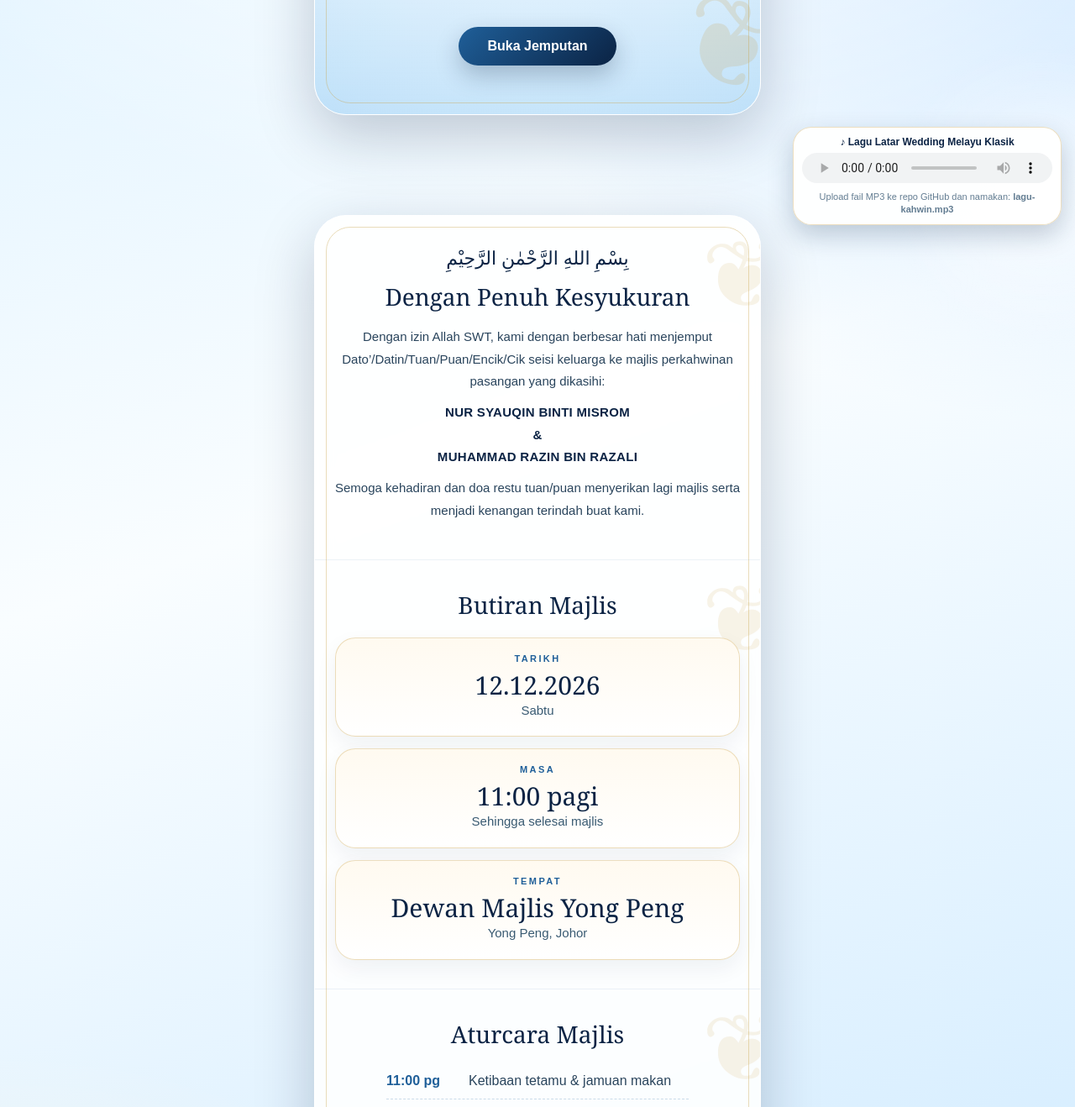
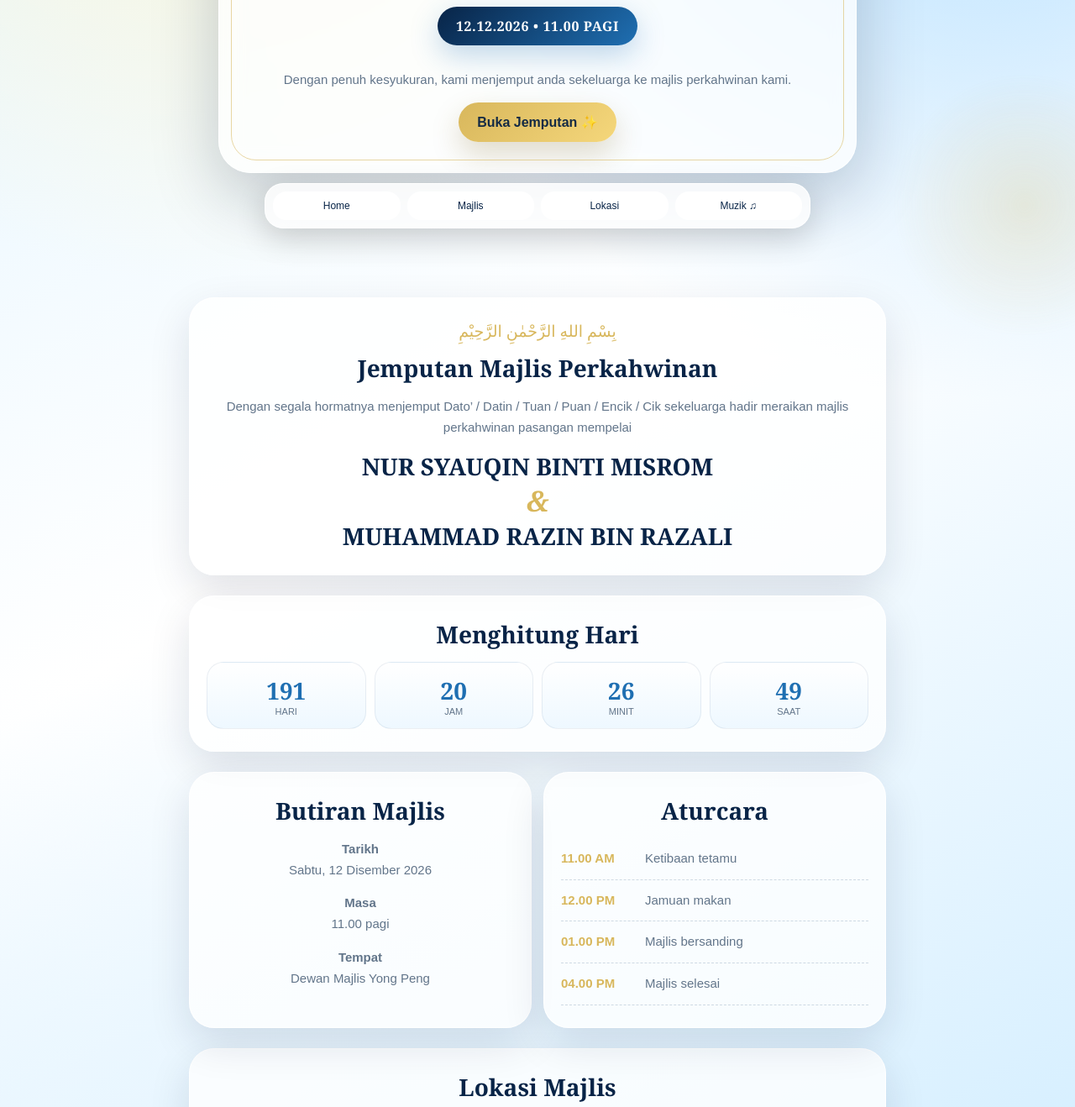
Before and after one commit to RZRA612/jemputan-kawin, a plain HTML site: page index.html in a window 1280 px wide. Shown: the part 516-1834 px from the top of the page at 84% size. Drawn offline with Linux system fonts and the light colour scheme.

Commit message:
Add files via upload

```diff
--- a/index.html
+++ b/index.html
@@ -4,226 +4,206 @@
   <meta charset="UTF-8" />
   <meta name="viewport" content="width=device-width, initial-scale=1.0" />
   <title>Raikan Cinta Syauqin & Razin</title>
-  <meta name="description" content="Jemputan Majlis Perkahwinan NUR SYAUQIN BINTI MISROM & MUHAMMAD RAZIN BIN RAZALI" />
+  <meta name="description" content="Jemputan Majlis Perkahwinan Nur Syauqin Binti Misrom & Muhammad Razin Bin Razali" />
+  <meta property="og:title" content="Raikan Cinta Syauqin & Razin" />
+  <meta property="og:description" content="Majlis Perkahwinan pada 12 Disember 2026, 11.00 pagi di Dewan Majlis Yong Peng." />
+  <meta name="theme-color" content="#0b2344" />
   <style>
     :root{
-      --navy:#0b2344;
-      --blue:#1f5f99;
-      --sky:#b9ddf7;
-      --pale:#eef8ff;
-      --gold:#c8a24a;
-      --cream:#fffaf0;
-      --white:#ffffff;
-      --muted:#5f7487;
-      --shadow:0 24px 70px rgba(5,25,55,.22);
+      --navy:#082447; --navy2:#0d3b66; --blue:#1f6fb2; --soft:#eaf7ff;
+      --gold:#d8b75c; --gold2:#fff0b8; --cream:#fffaf0; --white:#fff;
+      --muted:#62758a; --shadow:0 28px 80px rgba(5,25,55,.22);
     }
     *{box-sizing:border-box}
     html{scroll-behavior:smooth}
     body{
-      margin:0;
-      font-family: Georgia, 'Times New Roman', serif;
-      color:var(--navy);
+      margin:0; color:var(--navy); overflow-x:hidden;
+      font-family: "Georgia", "Times New Roman", serif;
       background:
-        radial-gradient(circle at 50% -10%, rgba(255,255,255,.96) 0 14%, transparent 34%),
-        radial-gradient(circle at 100% 8%, rgba(207,231,255,.75) 0 8%, transparent 27%),
-        radial-gradient(circle at 0% 90%, rgba(255,247,224,.82) 0 9%, transparent 28%),
-        linear-gradient(160deg,#d7efff 0%,#f9fdff 38%,#d3ecff 75%,#a8cfed 100%);
-      overflow-x:hidden;
+        radial-gradient(circle at 20% 8%, rgba(255,246,208,.85), transparent 28%),
+        radial-gradient(circle at 92% 12%, rgba(180,223,255,.9), transparent 30%),
+        radial-gradient(circle at 10% 92%, rgba(230,245,255,.95), transparent 34%),
+        linear-gradient(150deg,#dff3ff 0%,#ffffff 45%,#c7e9ff 100%);
     }
     body:before, body:after{
-      content:'';
-      position:fixed;
-      width:380px;height:380px;
-      border-radius:50%;
-      pointer-events:none;
-      z-index:0;
-      filter:blur(4px);
-      opacity:.55;
-      background:radial-gradient(circle,rgba(255,255,255,.95),rgba(255,255,255,0) 68%);
+      content:""; position:fixed; inset:auto; width:360px; height:360px; border-radius:50%;
+      pointer-events:none; z-index:0; opacity:.38; filter:blur(2px);
+      background:radial-gradient(circle, rgba(216,183,92,.55), transparent 62%);
     }
-    body:before{top:-130px;left:-130px}
-    body:after{right:-150px;bottom:-140px}
-    .shell{max-width:560px;margin:0 auto;min-height:100vh;position:relative;z-index:1;padding:16px 14px 42px}
-    .screen{min-height:92vh;display:flex;align-items:center;justify-content:center;position:relative}
-    .cover-card,.main-card{
-      width:100%;
-      background:rgba(255,255,255,.88);
-      border:1px solid rgba(255,255,255,.95);
-      border-radius:38px;
-      box-shadow:var(--shadow);
-      overflow:hidden;
-      position:relative;
-      backdrop-filter:blur(10px);
+    body:before{top:-130px;left:-120px} body:after{right:-120px;bottom:-140px}
+    .petal{position:fixed; top:-40px; font-size:20px; opacity:.45; z-index:1; animation:fall 12s linear infinite}
+    @keyframes fall{to{transform:translateY(110vh) rotate(360deg)}}
+    .wrap{position:relative; z-index:2; max-width:860px; margin:auto; padding:22px 15px 98px}
+    .cover{
+      min-height:100vh; display:flex; align-items:center; justify-content:center; text-align:center;
+      padding:32px 14px;
     }
-    .cover-card:before,.main-card:before{
-      content:'';position:absolute;inset:13px;border:1px solid rgba(200,162,74,.38);border-radius:29px;pointer-events:none;z-index:3;
+    .card{
+      width:min(100%,760px); border-radius:38px; padding:36px 22px;
+      background:rgba(255,255,255,.72); backdrop-filter: blur(14px);
+      box-shadow:var(--shadow); border:1px solid rgba(255,255,255,.86); position:relative; overflow:hidden;
     }
-    .cover{
-      padding:70px 26px 58px;text-align:center;position:relative;overflow:hidden;
-      background:
-        linear-gradient(rgba(255,255,255,.45),rgba(255,255,255,.12)),
-        radial-gradient(circle at top,#fff 0,#eff9ff 37%,#b5dcf8 100%);
+    .card:before{
+      content:""; position:absolute; inset:14px; border:1.5px solid rgba(216,183,92,.55);
+      border-radius:30px; pointer-events:none;
     }
-    .cover:before,.cover:after,.section:before{
-      content:'❦';position:absolute;color:rgba(200,162,74,.19);font-size:145px;line-height:1;z-index:0;
+    .orn{font-size:30px; letter-spacing:14px; color:var(--gold); margin-bottom:10px}
+    .eyebrow{letter-spacing:4px; text-transform:uppercase; font-size:12px; color:var(--blue); font-weight:bold}
+    h1{font-size:clamp(44px,10vw,86px); line-height:.9; margin:16px 0 8px; color:var(--navy)}
+    .amp{font-size:34px; color:var(--gold); margin:2px 0; font-style:italic}
+    h2{font-size:clamp(24px,6vw,42px); margin:0 0 8px}
+    .date-pill{
+      display:inline-block; margin:22px 0 14px; padding:12px 22px; border-radius:999px;
+      background:linear-gradient(135deg,var(--navy),var(--blue)); color:#fff; box-shadow:0 12px 34px rgba(31,111,178,.28);
+      letter-spacing:.6px; font-weight:bold;
     }
-    .cover:before{left:-32px;top:24px;transform:rotate(-22deg)}
-    .cover:after{right:-28px;bottom:18px;transform:rotate(18deg)}
-    .kicker{font-family:Arial,sans-serif;letter-spacing:4px;text-transform:uppercase;font-size:12px;font-weight:700;color:var(--blue);position:relative;z-index:1}
-    .raikan{font-size:34px;margin:18px 0 8px;letter-spacing:1px;color:var(--navy);position:relative;z-index:1;font-weight:400}
-    .names{font-size:45px;line-height:1.02;margin:15px 0 10px;font-weight:400;color:var(--navy);position:relative;z-index:1;text-shadow:0 2px 0 rgba(255,255,255,.85)}
-    .amp{display:block;color:var(--gold);font-size:42px;margin:7px 0;font-style:italic}
-    .orn{width:150px;height:1px;background:linear-gradient(90deg,transparent,var(--gold),transparent);margin:22px auto;position:relative;z-index:1}
-    .orn:before{content:'✦';position:absolute;left:50%;top:-12px;transform:translateX(-50%);color:var(--gold);font-size:18px;background:rgba(255,255,255,.45);padding:0 8px}
-    .date-cover{font-family:Arial,sans-serif;color:#294b66;font-size:14px;letter-spacing:2px;text-transform:uppercase;line-height:1.7;position:relative;z-index:1}
-    .enter{display:inline-block;margin-top:28px;text-decoration:none;background:linear-gradient(135deg,var(--blue),var(--navy));color:white;font-family:Arial,sans-serif;font-weight:700;padding:14px 34px;border-radius:999px;box-shadow:0 12px 28px rgba(11,35,68,.25);position:relative;z-index:1}
-    .main-card{margin-top:20px}
-    .section{padding:34px 24px;text-align:center;position:relative;border-bottom:1px solid rgba(31,95,153,.08)}
-    .section:before{font-size:112px;right:-24px;top:10px;opacity:.7}
-    .section > *{position:relative;z-index:1}
-    .title{font-size:28px;margin:0 0 16px;font-weight:400;color:var(--navy)}
-    .arabic{font-size:22px;margin-bottom:13px;color:var(--navy)}
-    p{font-family:Arial,sans-serif;font-size:15px;line-height:1.78;margin:10px 0;color:#29445c}
-    .formal-name{font-weight:700;color:var(--navy);letter-spacing:.3px}
-    .info-grid{display:grid;gap:14px;margin-top:20px}
-    .info-box{background:linear-gradient(180deg,#fffaf0,#ffffff);border:1px solid rgba(200,162,74,.35);border-radius:24px;padding:18px 14px;box-shadow:0 10px 26px rgba(11,35,68,.06)}
-    .label{font-family:Arial,sans-serif;letter-spacing:2.4px;text-transform:uppercase;font-size:11px;font-weight:800;color:var(--blue);margin-bottom:8px}
-    .big{font-size:30px;color:var(--navy);line-height:1.2}
-    .smalltext{font-family:Arial,sans-serif;font-size:15px;line-height:1.65;color:#395a72}
-    .timeline{margin:14px auto 0;max-width:360px;text-align:left;font-family:Arial,sans-serif}
-    .row{display:grid;grid-template-columns:86px 1fr;gap:12px;padding:12px 0;border-bottom:1px dashed rgba(31,95,153,.22)}
-    .row:last-child{border-bottom:0}
-    .time{font-weight:800;color:var(--blue)}
-    .event{color:#29445c}
-    .countdown{display:grid;grid-template-columns:repeat(3,1fr);gap:10px;margin:20px 0 4px;font-family:Arial,sans-serif}
-    .count-box{background:#eef8ff;border:1px solid rgba(31,95,153,.16);border-radius:18px;padding:12px 8px}
-    .num{font-size:23px;font-weight:800;color:var(--navy)}
-    .unit{font-size:10px;letter-spacing:1.4px;text-transform:uppercase;color:#658094}
-    .buttons{display:grid;gap:12px;margin-top:20px}
-    .btn{display:block;text-decoration:none;font-family:Arial,sans-serif;font-weight:800;padding:14px 16px;border-radius:999px;background:linear-gradient(135deg,var(--blue),var(--navy));color:white;box-shadow:0 10px 24px rgba(31,95,153,.24)}
-    .btn.light{background:white;color:var(--navy);border:1px solid rgba(31,95,153,.28);box-shadow:none}
-    .quote{font-family:Georgia,'Times New Roman',serif;font-size:18px;line-height:1.75;color:var(--navy)}
-    .surah{font-family:Arial,sans-serif;color:var(--blue);font-weight:800;margin-top:10px}
-    .music-float{position:fixed;right:16px;bottom:16px;z-index:20;background:rgba(255,255,255,.94);border:1px solid rgba(200,162,74,.35);box-shadow:0 12px 30px rgba(11,35,68,.22);border-radius:22px;padding:10px;width:min(320px,calc(100vw - 32px));font-family:Arial,sans-serif}
-    .music-label{font-size:12px;font-weight:800;color:var(--navy);margin:0 0 6px;text-align:center}
-    audio{width:100%;height:36px}
-    .note{font-size:11px;color:#637d92;text-align:center;margin-top:5px;line-height:1.35}
-    .footer{padding:28px 22px 36px;text-align:center;font-family:Arial,sans-serif;color:#557086;font-size:13px;line-height:1.8}
-    @media(max-width:430px){.shell{padding:10px 10px 120px}.names{font-size:39px}.raikan{font-size:29px}.cover{padding:62px 20px 52px}.section{padding:30px 18px}.big{font-size:26px}}
+    .btn{
+      display:inline-flex; align-items:center; justify-content:center; gap:8px; text-decoration:none;
+      padding:14px 22px; border-radius:999px; background:linear-gradient(135deg,var(--gold),#f5d77b);
+      color:#132a44; font-weight:bold; border:0; cursor:pointer; box-shadow:0 15px 34px rgba(120,90,20,.22);
+      font-family:Arial, sans-serif;
+    }
+    .btn.secondary{background:#fff; border:1px solid rgba(13,59,102,.18); box-shadow:none}
+    .grid{display:grid; grid-template-columns:repeat(2,1fr); gap:14px; margin-top:18px}
+    section{margin:24px 0}
+    .panel{
+      background:rgba(255,255,255,.76); border:1px solid rgba(255,255,255,.9);
+      border-radius:30px; padding:26px 20px; box-shadow:0 18px 50px rgba(5,25,55,.12); text-align:center;
+    }
+    .title{font-size:28px; margin:0 0 14px; color:var(--navy)}
+    .small{font-family:Arial,sans-serif; color:var(--muted); line-height:1.65; font-size:15px}
+    .names{font-size:28px; font-weight:bold; line-height:1.35}
+    .bismillah{font-size:19px; color:var(--gold); margin-bottom:12px}
+    .countdown{display:grid; grid-template-columns:repeat(4,1fr); gap:10px}
+    .timebox{
+      border-radius:20px; padding:14px 6px; background:linear-gradient(180deg,#fff,#eef8ff);
+      border:1px solid rgba(13,59,102,.08)
+    }
+    .num{font-size:28px; font-weight:bold; color:var(--blue)}
+    .label{font-family:Arial,sans-serif; font-size:11px; color:var(--muted); text-transform:uppercase}
+    .timeline{max-width:560px; margin:10px auto 0; text-align:left}
+    .item{display:flex; gap:14px; padding:12px 0; border-bottom:1px dashed rgba(13,59,102,.18)}
+    .time{min-width:86px; color:var(--gold); font-weight:bold}
+    .bottom-nav{
+      position:fixed; left:50%; bottom:12px; transform:translateX(-50%); z-index:20;
+      width:min(94%,650px); display:grid; grid-template-columns:repeat(4,1fr); gap:8px;
+      background:rgba(255,255,255,.82); backdrop-filter:blur(12px); padding:9px; border-radius:22px;
+      box-shadow:0 12px 36px rgba(0,0,0,.16); border:1px solid rgba(255,255,255,.92)
+    }
+    .bottom-nav a,.music{
+      text-decoration:none; border:0; background:#fff; color:var(--navy); border-radius:16px; padding:10px 6px;
+      font-size:12px; font-family:Arial,sans-serif; text-align:center; cursor:pointer;
+    }
+    .credit{font-size:12px;color:var(--muted);font-family:Arial,sans-serif;margin-top:18px}
+    @media(max-width:620px){
+      .grid{grid-template-columns:1fr}
+      .card{padding:34px 16px}
+      .countdown{grid-template-columns:repeat(4,1fr); gap:7px}
+      .num{font-size:22px}
+      .bottom-nav{grid-template-columns:repeat(4,1fr)}
+    }
   </style>
 </head>
 <body>
-  <div class="shell">
-    <section class="screen" id="cover">
-      <div class="cover-card">
-        <div class="cover">
-          <div class="kicker">Walimatul Urus</div>
-          <div class="raikan">Raikan Cinta</div>
-          <h1 class="names">Syauqin<span class="amp">&</span>Razin</h1>
-          <div class="orn"></div>
-          <div class="date-cover">12 Disember 2026 · Sabtu<br>Dewan Majlis Yong Peng</div>
-          <a class="enter" href="#jemputan">Buka Jemputan</a>
+  <div class="petal" style="left:8%;animation-delay:0s">❦</div>
+  <div class="petal" style="left:28%;animation-delay:3s">✦</div>
+  <div class="petal" style="left:65%;animation-delay:1.5s">❦</div>
+  <div class="petal" style="left:88%;animation-delay:5s">✦</div>
+
+  <audio id="song" loop>
+    <source src="lagu-kahwin.mp3" type="audio/mpeg">
+  </audio>
+
+  <main class="wrap">
+    <section class="cover" id="cover">
+      <div class="card">
+        <div class="orn">✦ ❦ ✦</div>
+        <div class="eyebrow">Walimatul Urus</div>
+        <h1>Raikan<br>Cinta</h1>
+        <div class="amp">Syauqin & Razin</div>
+        <div class="date-pill">12.12.2026 • 11.00 PAGI</div>
+        <p class="small">Dengan penuh kesyukuran, kami menjemput anda sekeluarga ke majlis perkahwinan kami.</p>
+        <a class="btn" href="#jemputan" onclick="startMusic()">Buka Jemputan ✨</a>
+      </div>
+    </section>
+
+    <section class="panel" id="jemputan">
+      <div class="bismillah">بِسْمِ اللهِ الرَّحْمٰنِ الرَّحِيْمِ</div>
+      <h2 class="title">Jemputan Majlis Perkahwinan</h2>
+      <p class="small">Dengan segala hormatnya menjemput Dato’ / Datin / Tuan / Puan / Encik / Cik sekeluarga hadir meraikan majlis perkahwinan pasangan mempelai</p>
+      <div class="names">NUR SYAUQIN BINTI MISROM<br><span class="amp">&</span><br>MUHAMMAD RAZIN BIN RAZALI</div>
+    </section>
+
+    <section class="panel" id="countdown">
+      <h2 class="title">Menghitung Hari</h2>
+      <div class="countdown">
+        <div class="timebox"><div class="num" id="d">0</div><div class="label">Hari</div></div>
+        <div class="timebox"><div class="num" id="h">0</div><div class="label">Jam</div></div>
+        <div class="timebox"><div class="num" id="m">0</div><div class="label">Minit</div></div>
+        <div class="timebox"><div class="num" id="s">0</div><div class="label">Saat</div></div>
+      </div>
+    </section>
+
+    <section class="grid">
+      <div class="panel" id="details">
+        <h2 class="title">Butiran Majlis</h2>
+        <p class="small"><b>Tarikh</b><br>Sabtu, 12 Disember 2026</p>
+        <p class="small"><b>Masa</b><br>11.00 pagi</p>
+        <p class="small"><b>Tempat</b><br>Dewan Majlis Yong Peng</p>
+      </div>
+      <div class="panel">
+        <h2 class="title">Aturcara</h2>
+        <div class="timeline small">
+          <div class="item"><div class="time">11.00 AM</div><div>Ketibaan tetamu</div></div>
+          <div class="item"><div class="time">12.00 PM</div><div>Jamuan makan</div></div>
+          <div class="item"><div class="time">01.00 PM</div><div>Majlis bersanding</div></div>
+          <div class="item"><div class="time">04.00 PM</div><div>Majlis selesai</div></div>
         </div>
       </div>
     </section>
 
-    <main class="main-card" id="jemputan">
-      <section class="section">
-        <div class="arabic">بِسْمِ اللهِ الرَّحْمٰنِ الرَّحِيْمِ</div>
-        <h2 class="title">Dengan Penuh Kesyukuran</h2>
-        <p>Dengan izin Allah SWT, kami dengan berbesar hati menjemput Dato’/Datin/Tuan/Puan/Encik/Cik seisi keluarga ke majlis perkahwinan pasangan yang dikasihi:</p>
-        <p class="formal-name">NUR SYAUQIN BINTI MISROM<br>&<br>MUHAMMAD RAZIN BIN RAZALI</p>
-        <p>Semoga kehadiran dan doa restu tuan/puan menyerikan lagi majlis serta menjadi kenangan terindah buat kami.</p>
-      </section>
+    <section class="panel" id="lokasi">
+      <h2 class="title">Lokasi Majlis</h2>
+      <p class="small">Dewan Majlis Yong Peng</p>
+      <div class="grid">
+        <a class="btn" target="_blank" href="https://www.google.com/maps/search/?api=1&query=Dewan%20Majlis%20Yong%20Peng">Google Maps</a>
+        <a class="btn secondary" target="_blank" href="https://waze.com/ul?q=Dewan%20Majlis%20Yong%20Peng&navigate=yes">Waze</a>
+      </div>
+    </section>
 
-      <section class="section">
-        <h2 class="title">Butiran Majlis</h2>
-        <div class="info-grid">
-          <div class="info-box">
-            <div class="label">Tarikh</div>
-            <div class="big">12.12.2026</div>
-            <div class="smalltext">Sabtu</div>
-          </div>
-          <div class="info-box">
-            <div class="label">Masa</div>
-            <div class="big">11:00 pagi</div>
-            <div class="smalltext">Sehingga selesai majlis</div>
-          </div>
-          <div class="info-box">
-            <div class="label">Tempat</div>
-            <div class="big">Dewan Majlis Yong Peng</div>
-            <div class="smalltext">Yong Peng, Johor</div>
-          </div>
-        </div>
-      </section>
+    <section class="panel">
+      <h2 class="title">Doa Buat Mempelai</h2>
+      <p class="small">“Semoga Allah memberkati kedua mempelai, melimpahkan rahmat dan kasih sayang, serta menyatukan mereka dalam kebaikan.”</p>
+      <p class="small">Kehadiran dan doa restu anda amat kami hargai.</p>
+      <div class="credit">Syauqin & Razin • 12.12.2026</div>
+    </section>
+  </main>
 
-      <section class="section">
-        <h2 class="title">Aturcara Majlis</h2>
-        <div class="timeline">
-          <div class="row"><div class="time">11:00 pg</div><div class="event">Ketibaan tetamu & jamuan makan</div></div>
-          <div class="row"><div class="time">12:00 tgh</div><div class="event">Ketibaan pengantin</div></div>
-          <div class="row"><div class="time">12:30 tgh</div><div class="event">Sesi bergambar bersama keluarga & tetamu</div></div>
-          <div class="row"><div class="time">4:00 ptg</div><div class="event">Majlis bersurai</div></div>
-        </div>
-      </section>
-
-      <section class="section">
-        <h2 class="title">Detik Raikan Cinta</h2>
-        <div class="countdown" id="countdown">
-          <div class="count-box"><div class="num" id="days">0</div><div class="unit">Hari</div></div>
-          <div class="count-box"><div class="num" id="hours">0</div><div class="unit">Jam</div></div>
-          <div class="count-box"><div class="num" id="mins">0</div><div class="unit">Minit</div></div>
-        </div>
-      </section>
-
-      <section class="section">
-        <h2 class="title">Panduan Lokasi</h2>
-        <p>Sila klik butang di bawah untuk navigasi ke lokasi majlis.</p>
-        <div class="buttons">
-          <a class="btn" href="https://www.google.com/maps/search/?api=1&query=Dewan%20Majlis%20Yong%20Peng" target="_blank">Buka Google Maps</a>
-          <a class="btn light" href="https://waze.com/ul?q=Dewan%20Majlis%20Yong%20Peng&navigate=yes" target="_blank">Buka Waze</a>
-        </div>
-      </section>
-
-      <section class="section">
-        <div class="quote">“Dan di antara tanda-tanda kekuasaan-Nya ialah Dia menciptakan untukmu pasangan hidup supaya kamu merasa tenteram kepadanya, dan dijadikan-Nya di antaramu rasa kasih dan sayang.”</div>
-        <div class="surah">Ar-Rum : 21</div>
-      </section>
-
-      <div class="footer">
-        Terima kasih atas doa dan kehadiran anda.<br>
-        Semoga Allah SWT memberkati majlis ini dan merahmati pasangan pengantin.
-      </div>
-    </main>
-  </div>
-
-  <div class="music-float">
-    <div class="music-label">♪ Lagu Latar Wedding Melayu Klasik</div>
-    <audio controls loop>
-      <source src="lagu-kahwin.mp3" type="audio/mpeg">
-      Browser anda tidak menyokong audio.
-    </audio>
-    <div class="note">Upload fail MP3 ke repo GitHub dan namakan: <b>lagu-kahwin.mp3</b></div>
-  </div>
+  <nav class="bottom-nav">
+    <a href="#cover">Home</a>
+    <a href="#details">Majlis</a>
+    <a href="#lokasi">Lokasi</a>
+    <button class="music" onclick="toggleMusic()">Muzik ♫</button>
+  </nav>
 
   <script>
-    const eventDate = new Date('2026-12-12T11:00:00+08:00').getTime();
-    function updateCountdown(){
-      const now = new Date().getTime();
-      const distance = eventDate - now;
-      if(distance <= 0){
-        document.getElementById('countdown').innerHTML = '<div class="count-box"><div class="num">Hari Ini</div><div class="unit">Majlis</div></div>';
-        return;
-      }
-      const days = Math.floor(distance / (1000 * 60 * 60 * 24));
-      const hours = Math.floor((distance % (1000 * 60 * 60 * 24)) / (1000 * 60 * 60));
-      const mins = Math.floor((distance % (1000 * 60 * 60)) / (1000 * 60));
-      document.getElementById('days').textContent = days;
-      document.getElementById('hours').textContent = hours;
-      document.getElementById('mins').textContent = mins;
+    const target = new Date("2026-12-12T11:00:00+08:00").getTime();
+    const ids = ["d","h","m","s"];
+    function tick(){
+      const gap = Math.max(0, target - Date.now());
+      const d = Math.floor(gap/(1000*60*60*24));
+      const h = Math.floor((gap/(1000*60*60))%24);
+      const m = Math.floor((gap/(1000*60))%60);
+      const s = Math.floor((gap/1000)%60);
+      [d,h,m,s].forEach((v,i)=>document.getElementById(ids[i]).textContent=v);
     }
-    updateCountdown();
-    setInterval(updateCountdown, 60000);
+    setInterval(tick,1000); tick();
+
+    const song = document.getElementById("song");
+    function startMusic(){ song.play().catch(()=>{}); }
+    function toggleMusic(){
+      if(song.paused){ song.play().catch(()=>{}); } else { song.pause(); }
+    }
   </script>
 </body>
 </html>
```
